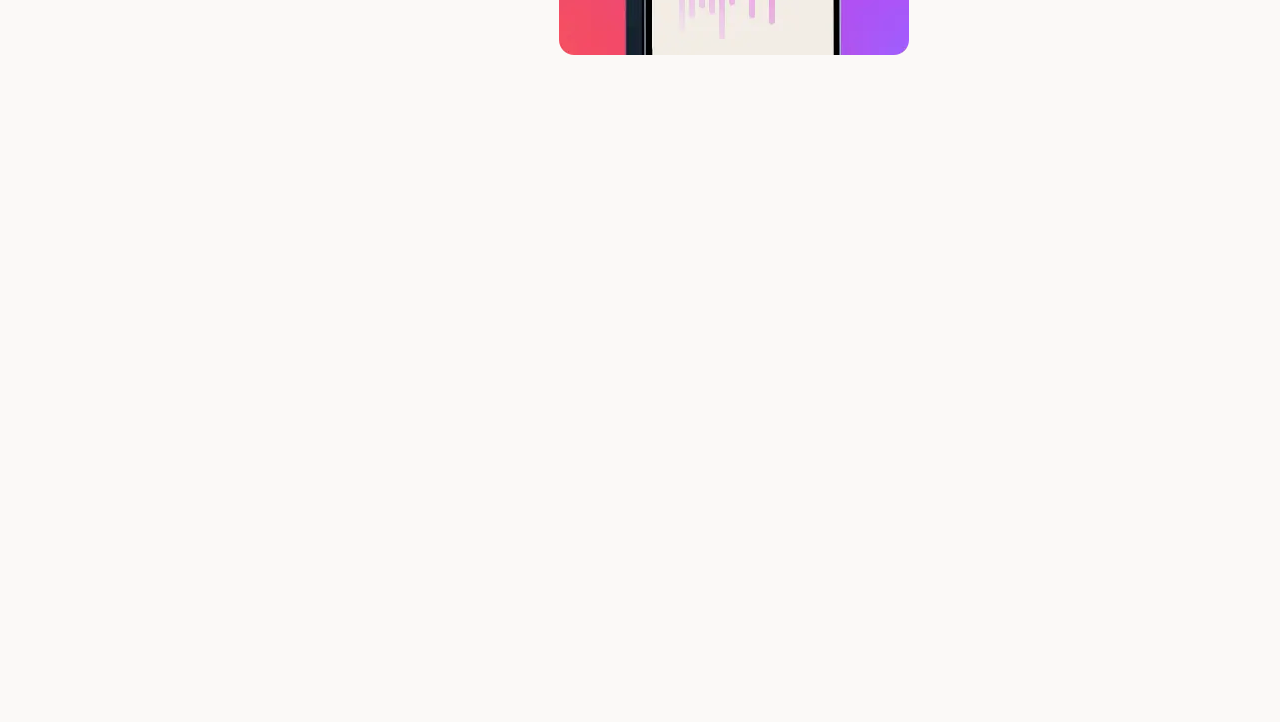
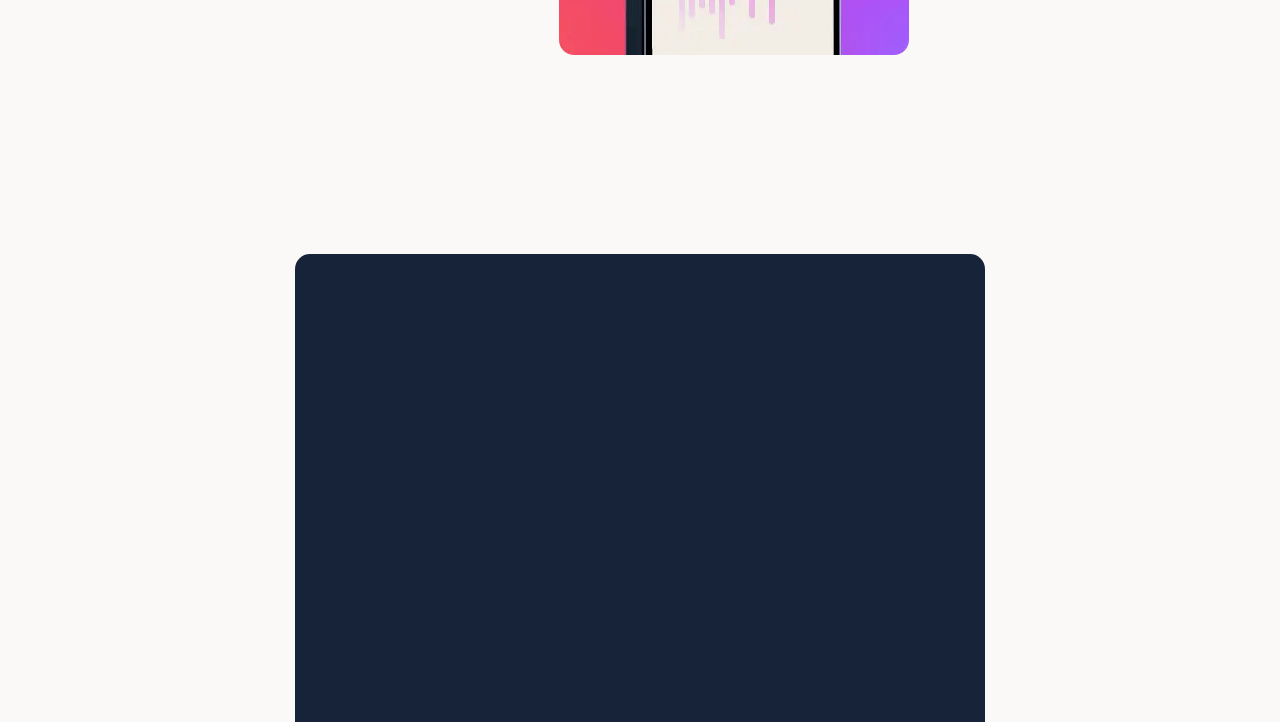
Before and after one commit to ionStici/suite-landing-page, a website: page index.html in a window 1280 px wide. Shown: the part 718-1440 px from the top of the page. Before the commit the page ends 1273 px from the top, so only its background shows below. Drawn offline with Linux system fonts and the light colour scheme.

Commit message:
Add tess layout

```diff
--- a/index.html
+++ b/index.html
@@ -59,11 +59,12 @@
             </div>
 
         </section>
+    </main>
 
-        <section style="padding-bottom: 500px;">
+    <main class="second-main">
+        <section class="tess">
 
         </section>
-
     </main>
 
 
--- a/sass/_hero.scss
+++ b/sass/_hero.scss
@@ -10,12 +10,16 @@
     position: relative;
     margin: 0 auto;
 
+    margin-bottom: 237px;
+
     @media only screen and (min-width: 768px) {
         max-width: 690px;
         display: grid;
         grid-template-columns: 500px 189px;
         grid-template-rows: 482px 83px;
         row-gap: 88px;
+
+        margin-bottom: 273px;
     }
 
     @media only screen and (min-width: 1200px) {
@@ -23,6 +27,8 @@
         grid-template-columns: 635px 189px 286px;
         grid-template-rows: 600px;
         row-gap: revert;
+
+        margin-bottom: 199px;
     }
 
     &__curved-line {
--- /dev/null
+++ b/sass/_tess.scss
@@ -0,0 +1,24 @@
+.tess {
+    width: 100%;
+    height: 748px;
+    margin: 0 auto;
+    background: #172339;
+    border-radius: 15px;
+
+    @media only screen and (min-width: 768px) {
+        width: 690px;
+        height: 684px;
+    }
+
+    @media only screen and (min-width: 1200px) {
+    }
+}
+
+.second-main {
+    @media only screen and (min-width: 768px) {
+        padding: 0 40px;
+    }
+
+    @media only screen and (min-width: 1200px) {
+    }
+}
--- a/sass/main.scss
+++ b/sass/main.scss
@@ -1,3 +1,4 @@
 @import "base";
 @import "header";
 @import "hero";
+@import "tess";
```
Also changed, not shown: sass/style.css.
